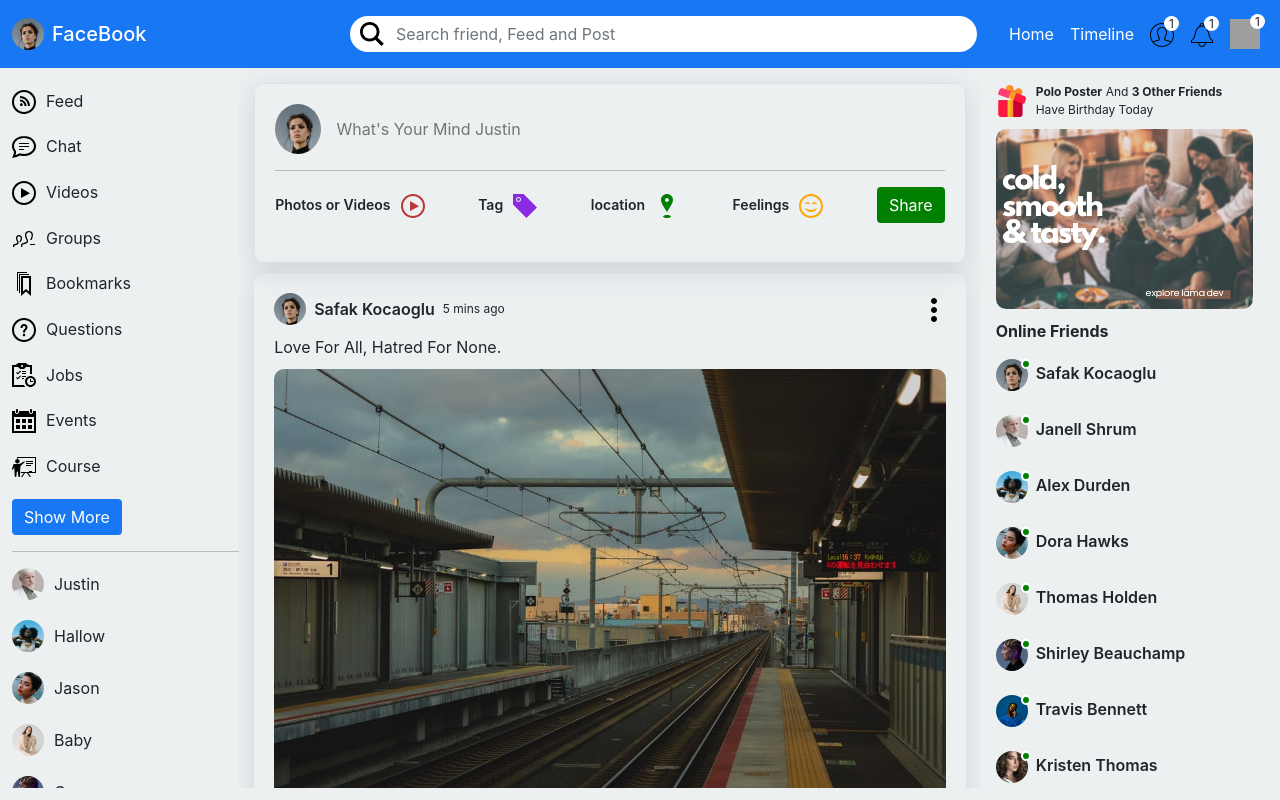
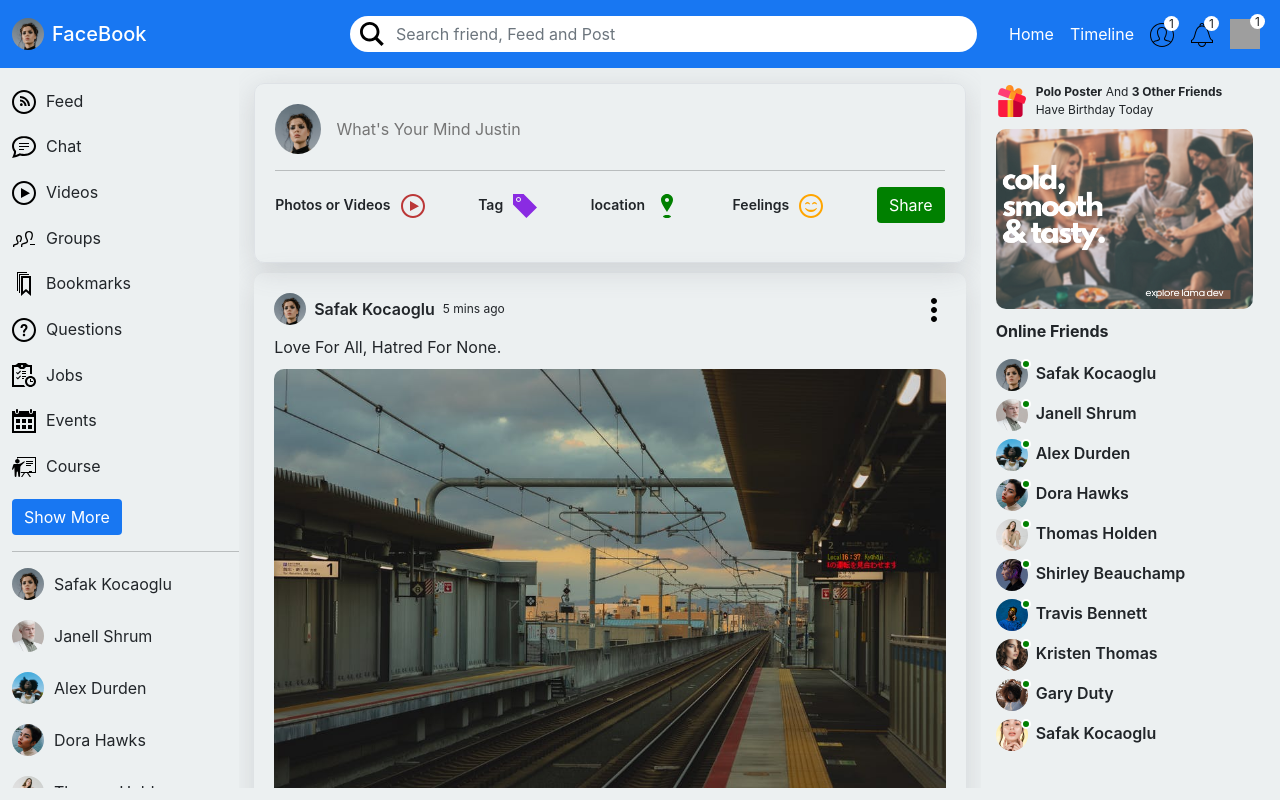
Before and after one commit to Hemath-life/FaceBook-Client, a React (Create React App) app: page / in a window 1280 px wide. Built offline with nearby package versions, Linux system fonts and the light colour scheme; grey boxes are pictures that could not be loaded.

Commit message:
V -0.5 -Dynamic like and leftbar friend Fuctionality Added

```diff
--- a/src/components/leftbar/Leftbar.jsx
+++ b/src/components/leftbar/Leftbar.jsx
@@ -1,5 +1,5 @@
+import { Users } from "../../dummyData"
 import "./leftBar.scss"
-
 const LeftBar = () => {
 	return (
 		<div className=' sideBar'>
@@ -120,26 +120,14 @@ const LeftBar = () => {
 			<button className='btn bl-0 btn-blue text-white'>Show More</button>
 			<hr className='' />
 			<ul className='friendLists'>
-				<li>
-					<img src='assets/person/2.jpeg' alt='' />
-					<span>Justin</span>
-				</li>
-				<li>
-					<img src='assets/person/3.jpeg' alt='' />
-					<span>Hallow</span>
-				</li>
-				<li>
-					<img src='assets/person/4.jpeg' alt='' />
-					<span>Jason</span>
-				</li>
-				<li>
-					<img src='assets/person/5.jpeg' alt='' />
-					<span>Baby</span>
-				</li>
-				<li>
-					<img src='assets/person/6.jpeg' alt='' />
-					<span>Come</span>
-				</li>
+				{Users.map(u => {
+					return (
+						<li>
+							<img src={u.profilePicture} alt='' />
+							<span>{u.username}</span>
+						</li>
+					)
+				})}
 			</ul>
 		</div>
 	)
--- a/src/components/online/Online.jsx
+++ b/src/components/online/Online.jsx
@@ -3,13 +3,13 @@ import React from "react"
 const Online = ({ user }) => {
 	console.log(user)
 	return (
-		<ul className='p-0 d-flex  mt-2 flex-column'>
+
 			<li className='mt-2'>
 				<img src={user.profilePicture} alt='' />
 				<span className='online'></span>
 				<span className='ms-2'>{user.username}</span>
 			</li>
-		</ul>
+
 	)
 }
 
--- a/src/components/post/Post.jsx
+++ b/src/components/post/Post.jsx
@@ -1,8 +1,15 @@
+import { useState } from "react"
 import { Users } from "../../dummyData"
 import "./post.scss"
 
 const Post = ({ post }) => {
-	const user = Users.filter(u => u.id === 1)
+	const [like, setLike] = useState(post.like)
+	const [isLiked, setIsLiked] = useState(false)
+
+	const likeHandel = () => {
+		setLike(isLiked ? like - 1 : like + 1)
+		setIsLiked(!isLiked)
+	}
 	return (
 		<div className='postContainer'>
 			<div className='postTop d-flex justify-content-between align-items-center'>
@@ -36,9 +43,9 @@ const Post = ({ post }) => {
 			</div>
 			<div className='postBottom d-flex justify-content-between align-items-center'>
 				<div className='postBottomLeft d-flex justify-content-between align-items-center'>
-					<img className=' ' src='assets/like.png' alt='' />
+					<img className=' ' src='assets/like.png' alt='' onClick={likeHandel} />
 					<img className='ms-2' src='assets/heart.png' alt='' />
-					<span className='ms-2'>{post.like} people like it</span>
+					<span className='ms-2'>{like} people like it</span>
 				</div>
 				<div className='postBottomRight'>
 					<span>{post.comment}comments</span>
--- a/src/components/rightbar/Rightbar.jsx
+++ b/src/components/rightbar/Rightbar.jsx
@@ -18,9 +18,11 @@ const RightBar = () => {
 					<span>
 						<b>Online Friends</b>
 					</span>
-					{Users.map(u => (
-						<Online key={u.id} user={u} />
-					))}
+					<ul className='p-0 d-flex  mt-2 flex-column'>
+						{Users.map(u => (
+							<Online key={u.id} user={u} />
+						))}
+					</ul>
 				</div>
 			</div>
 		</div>
```
